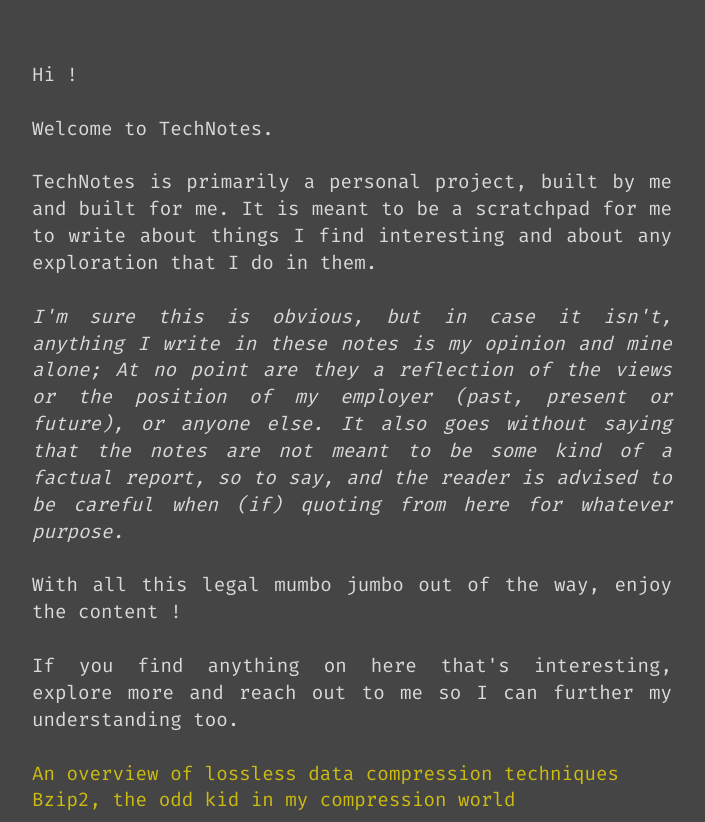
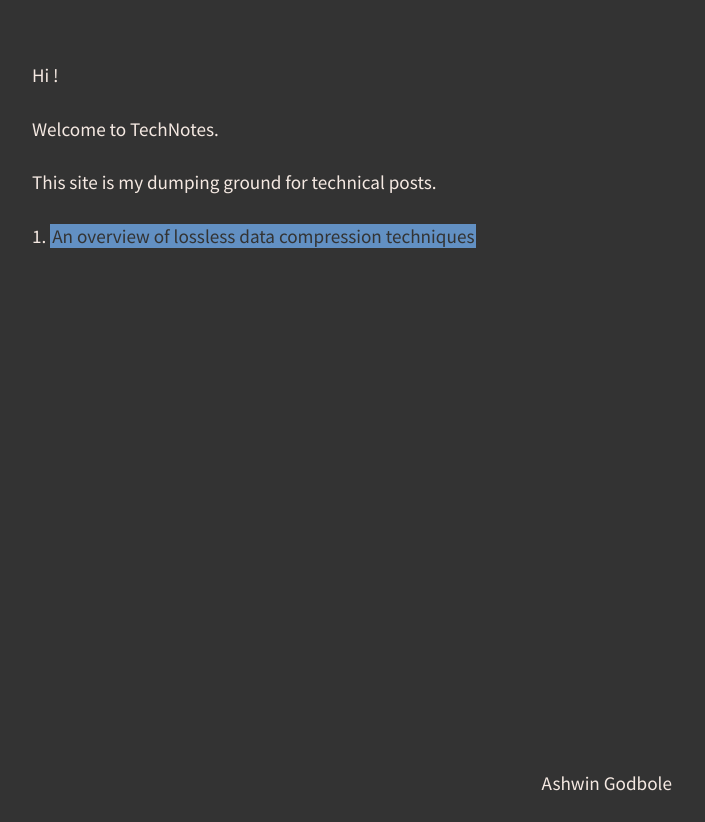
Before and after one commit to aelobdog/technotes, a plain HTML site: page index.html in a window 1280 px wide. Shown: the whole page, without its empty margins (288-993 px from the left). After the commit the page ends 800 px from the top, so only its background shows below. Drawn offline with Linux system fonts and the light colour scheme; a web font is replaced by a local one.

Commit message:
site update

```diff
--- a/index.html
+++ b/index.html
@@ -1,29 +1,17 @@
 <title>TechNotes !</title>
 <link rel="stylesheet" href="postbox.css">
 <meta name="viewport" content="width=device-width, initial-scale=1.0">
-<br><br>
+
+<p>
+
 Hi !
-<br><br>
+
 Welcome to TechNotes.
-<br><br>
-TechNotes is primarily a personal project, built by me and built for me.
-It is meant to be a scratchpad for me to write about things I find interesting
-and about any exploration that I do in them.
-<br><br>
-<i>
-I'm sure this is obvious, but in case it isn't, anything I write in these notes
-is my opinion and mine alone; At no point are they a reflection of the views or
-the position of my employer (past, present or future), or anyone else. It also
-goes without saying that the notes are not meant to be some kind of a factual
-report, so to say, and the reader is advised to be careful when (if) quoting from
-here for whatever purpose.
-</i>
-<br><br>
-With all this legal mumbo jumbo out of the way, enjoy the content !
-<br><br>
-If you find anything on here that's interesting, explore more and reach out to
-me so I can further my understanding too.
-<br><br>
-<a href="compression.html">An overview of lossless data compression techniques</a>
-<br>
-<a href="bzip2.html">Bzip2, the odd kid in my compression world</a>
+
+This site is my dumping ground for technical posts.
+
+1. <a href="compression.html">An overview of lossless data compression techniques</a>
+
+</p>
+
+<footer> Ashwin Godbole </footer>
--- a/postbox.css
+++ b/postbox.css
@@ -1,31 +1,29 @@
-/* @import url('https://fonts.googleapis.com/css2?family=Source+Sans+Pro&family=Source+Serif+Pro&display=swap'); */
-@import url('https://fonts.googleapis.com/css2?family=Fira+Code&display=swap');
+@import url('https://fonts.googleapis.com/css2?family=Source+Sans+Pro&family=Source+Serif+Pro&display=swap');
 
 body {
     width: 50%;
     margin-left: 25%;
     font-family: 'Source Sans Pro', sans-serif;
-  font-family: 'Fira Code', sans-serif;
     text-align: justify;
     font-size: 1.2em;
-  background-color: #454545;
-  color: #D9D9D9;
+    background-color: #333333;
+    color: #F5E9E2;
     line-height: 1.4;
 }
 
 h1, h2, h3, h4 {
+    font-family: 'Source Serif Pro', sans-serif;
     border-bottom: solid 2px gray;
     font-weight: 300;
     color: #ABABAB;
 }
 
 a {
-  color: #ccbc11;
+    color: #333333;
     text-decoration: none;
-}
-
-a:hover {
-  background-color: #323232;
+    background-color: #6290C3;
+    padding-left: 2px;
+    padding-right: 2px;
 }
 
 table, th, td {
@@ -34,3 +32,19 @@
     margin-right: auto;
     text-align: center !important;
 }
+
+p {
+    white-space: pre-line;
+}
+
+footer {
+    clear: both;
+    padding: 0;
+    text-align: right;
+    vertical-align: middle;
+    line-height: normal;
+    margin: 0;
+    position: fixed;
+    bottom: 5px;
+    width: 50%;
+}
```
Also changed, not shown: bzip2.html (deleted, +0 -42 lines). Lines whose indentation alone changed are shown as unchanged.
